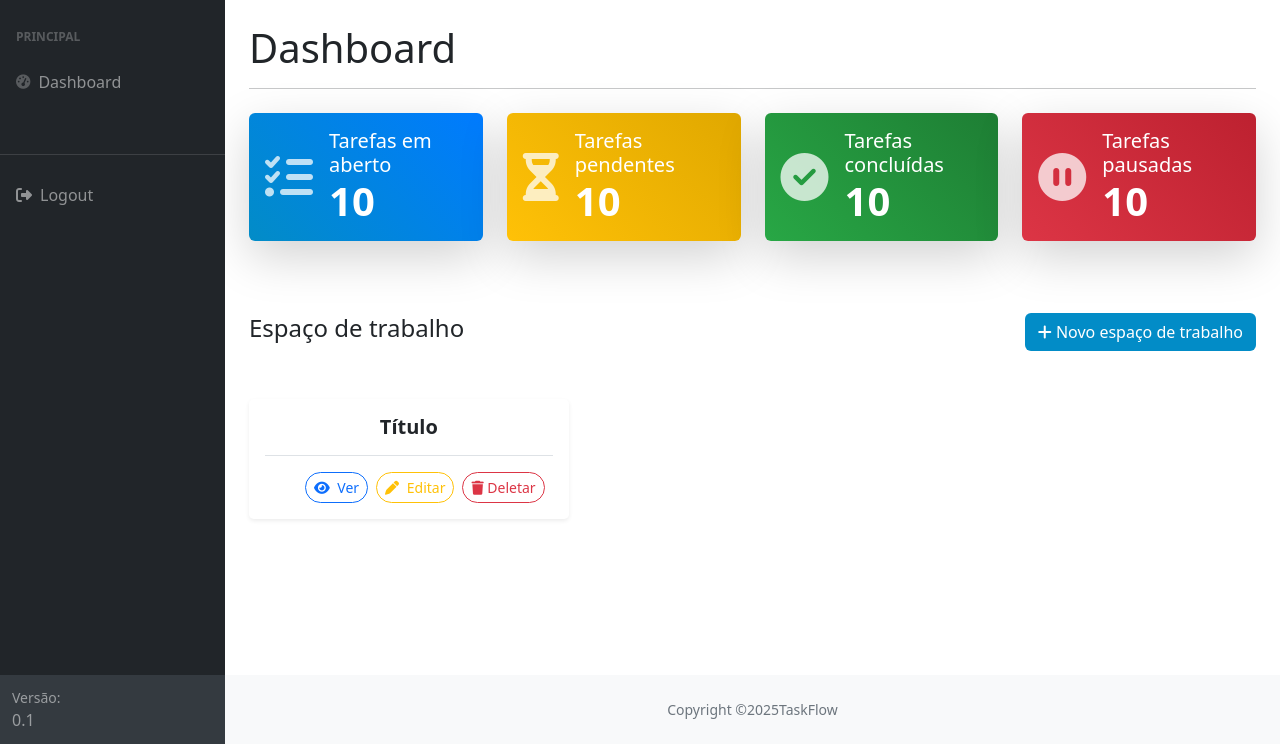
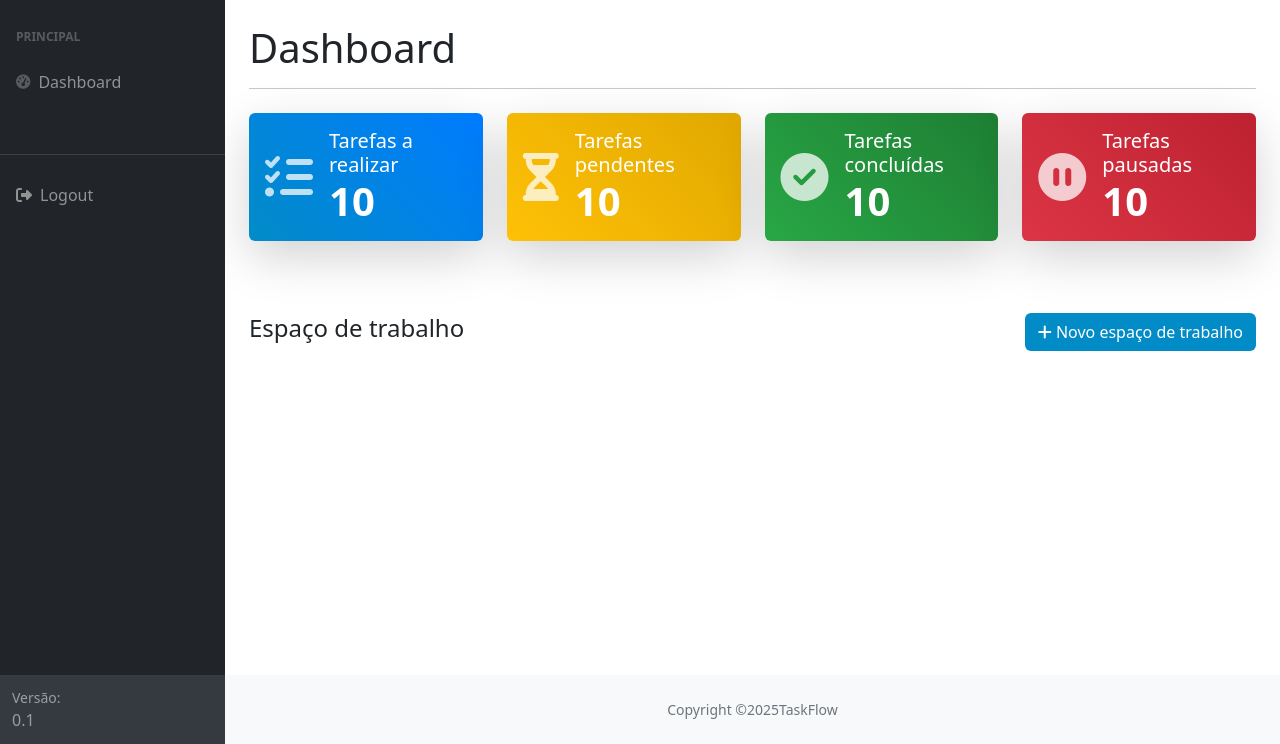
Before and after one commit to lucas-ioliveira/task_flow, a Django app: page /dashboard/ in a window 1280 px wide. Shown: the part 56-800 px from the top of the page. Run offline with Django 5.2, Linux system fonts and the light colour scheme; some libraries are stand-ins or nearby versions.

Commit message:
fix: Corrige workspace para o dashboard.

```diff
--- a/shared/templates/dashboard/dashboard.html
+++ b/shared/templates/dashboard/dashboard.html
@@ -26,7 +26,7 @@
               <div class="d-flex align-items-center">
                 <i class="fas fa-tasks fa-3x me-3 opacity-75"></i>
                 <div>
-                  <h5 class="card-title mb-0">Tarefas em aberto</h5>
+                  <h5 class="card-title mb-0">Tarefas a realizar</h5>
                   <div class="display-6 fw-bold">10</div>
                 </div>
               </div>
@@ -87,12 +87,11 @@
         </div>
       </div>
       <div class="row mt-5">
-        {% comment %} {% for work in work_space %}
-          {% endcomment %}
+        {% for work in work_space %}
           <div class="col-md-4 mb-4">
             <div class="card h-100 shadow-sm border-0 rounded-lg">
               <div class="card-body d-flex flex-column">
-                <h5 class="card-title text-center pb-3 mb-0 fw-bold text-truncate border-bottom">Título</h5>
+                <h5 class="card-title text-center pb-3 mb-0 fw-bold text-truncate border-bottom">{{ work.title }}</h5>
 
                 <div class="mt-auto d-flex justify-content-end pt-3">
                   <form class="me-2" method="GET" action="">
@@ -113,10 +112,7 @@
               </div>
             </div>
           </div>
-
-
-          {% comment %}
-        {% endfor %} {% endcomment %}
+        {% endfor %}
       </div>
     </div>
   </main>
@@ -130,11 +126,11 @@
         </div>
 
         <div class="modal-body p-4">
-          <form method="post" action="">
+          <form method="post" action="{% url 'work-space' %}">
             {% csrf_token %}
             <div class="mb-3">
-              <label for="id_titulo" class="form-label fw-semibold">Título do Espaço de Trabalho:</label>
-              <input type="text" class="form-control form-control-lg" id="id_titulo" name="titulo" placeholder="Ex: Projeto X, Tarefas Diárias, etc." required />
+              <label for="idTitleLabel" class="form-label fw-semibold">Título do Espaço de Trabalho:</label>
+              <input type="text" class="form-control form-control-lg" id="idTitle" name="title" placeholder="Ex: Projeto X, Tarefas Diárias, etc." required />
             </div>
 
             <div class="modal-footer px-0 pb-0 pt-4 border-top-0">
@@ -160,7 +156,7 @@
             {% csrf_token %}
             <div class="mb-3">
               <label for="id_titulo" class="form-label fw-semibold">Título do Espaço de Trabalho:</label>
-              <input type="text" class="form-control form-control-lg" id="id_titulo" name="titulo" placeholder="Ex: Projeto X, Tarefas Diárias, etc." required />
+              <input type="text" class="form-control form-control-lg" id="idTituloUpdate" name="titulo_update" placeholder="Ex: Projeto X, Tarefas Diárias, etc." required />
             </div>
 
             <div class="modal-footer px-0 pb-0 pt-4 border-top-0">
@@ -174,9 +170,9 @@
   </div>
 
   <script>
-    function editarWorkSpace(id) {
+    function editarWorkSpace(iwork_space_idd) {
         const formEditarWorkSpace = document.getElementById('formEditarWorkSpace');
-        formEditarWorkSpace.action = `/dashboard/work_space/${id}/editar/`;
+        formEditarWorkSpace.action = `/workspace/${work_space_id}/update/`;
 
         const modalElement = document.getElementById('modalEditarWorkSpace');
         const modal = new bootstrap.Modal(modalElement);
@@ -201,7 +197,7 @@
         }).then((result) => {
             if (result.isConfirmed) {
                 const form = event.target.closest('form');
-                form.action = `/tarefas/espaco-trabalho/deletar/${work_space_id}/`;
+                form.action = `/workspace/${work_space_id}/delete/`;
                 form.submit();
             }
         });
```
